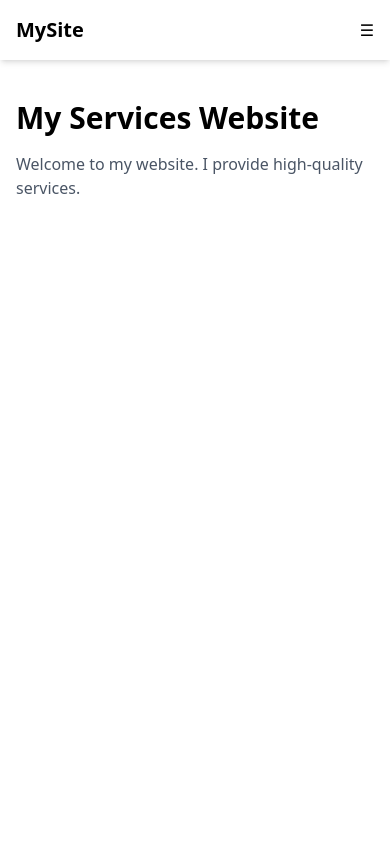
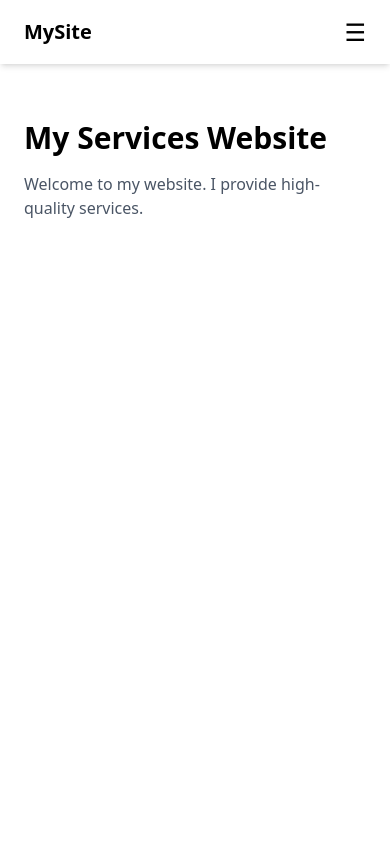
Before and after one commit to Awaisfareed1/bidingservices, a Next.js app: page / in a window 390 px wide. Shown: the top 844 px of the page. Built offline with nearby package versions, Linux system fonts and the light colour scheme.

Commit message:
updated layout search console and analytics

```diff
--- a/app/blog/page.tsx
+++ b/app/blog/page.tsx
@@ -10,7 +10,7 @@ export default async function BlogPage() {
   return (
     <main className="py-10">
       <Container>
-        <h1 className="text-3xl font-bold mb-8">Blog</h1>
+        <h1 className="text-3xl font-bold mb-8">Blogs</h1>
 
         {posts.length === 0 && (
           <p className="text-gray-500">No posts available</p>
--- a/app/components/Container.tsx
+++ b/app/components/Container.tsx
@@ -4,7 +4,7 @@ export default function Container({
   children: React.ReactNode;
 }) {
   return (
-    <div className="max-w-7xl mx-auto px-4 sm:px-6 lg:px-8">
+    <div className="xl:max-w-7xl lg:max-w-4xl md:max-w-2xl mx-auto md:px-4 md:py-4 py-4 px-6">
       {children}
     </div>
   );
--- a/app/components/Navbar.tsx
+++ b/app/components/Navbar.tsx
@@ -8,13 +8,13 @@ export default function Navbar() {
 
   return (
     <nav className="bg-white shadow-md">
-      <div className="max-w-7xl mx-auto px-4 py-4 flex justify-between items-center">
+      <div className="xl:max-w-7xl lg:max-w-4xl md:max-w-2xl mx-auto md:px-4 md:py-4 py-4 px-6 flex justify-between items-center">
 
         {/* Logo */}
         <h1 className="text-xl font-bold">MySite</h1>
 
         {/* Desktop Menu */}
-        <div className="hidden md:flex space-x-6">
+        <div className="hidden lg:flex space-x-6">
           <Link href="/">Home</Link>
           <Link href="/blog">Blogs</Link>
           <Link href="/about">About</Link>
@@ -24,7 +24,7 @@ export default function Navbar() {
 
         {/* Mobile Button */}
         <button
-          className="md:hidden"
+          className="lg:hidden text-2xl"
           onClick={() => setOpen(!open)}
         >
           ☰
@@ -32,15 +32,19 @@ export default function Navbar() {
       </div>
 
       {/* Mobile Menu */}
-      {open && (
-        <div className="md:hidden px-4 pb-4 space-y-2">
-          <Link href="/">Home</Link>
-          <Link href="/blog">Blogs</Link>
-          <Link href="/about">About</Link>
-          <Link href="/services">Services</Link>
-          <Link href="/contact">Contact</Link>
+      <div
+        className={`lg:hidden transition-all duration-300 overflow-hidden ${
+          open ? 'max-h-96' : 'max-h-0'
+        }`}
+      >
+        <div className="flex flex-col bg-white border-t">
+          <Link href="/" className="py-3 px-6 border-b">Home</Link>
+          <Link href="/blog" className="py-3 px-6 border-b">Blogs</Link>
+          <Link href="/about" className="py-3 px-6 border-b">About</Link>
+          <Link href="/services" className="py-3 px-6 border-b">Services</Link>
+          <Link href="/contact" className="py-3 px-6">Contact</Link>
         </div>
-      )}
+      </div>
     </nav>
   );
 }
--- a/app/layout.tsx
+++ b/app/layout.tsx
@@ -1,6 +1,7 @@
 import './globals.css';
 import Navbar from './components/Navbar';
 import Footer from './components/Footer';
+import Script from 'next/script';
 
 export default function RootLayout({
   children,
@@ -10,6 +11,22 @@ export default function RootLayout({
   return (
     <html lang="en">
       <body>
+
+        {/* ✅ Google Analytics */}
+        <Script
+          src="https://www.googletagmanager.com/gtag/js?id=G-7D6QXY2SW9"
+          strategy="afterInteractive"
+        />
+        <Script id="google-analytics" strategy="afterInteractive">
+          {`
+            window.dataLayer = window.dataLayer || [];
+            function gtag(){dataLayer.push(arguments);}
+            gtag('js', new Date());
+            gtag('config', 'G-7D6QXY2SW9');
+          `}
+        </Script>
+
+        {/* Layout */}
         <Navbar />
 
         <main className="min-h-screen">
@@ -17,6 +34,7 @@ export default function RootLayout({
         </main>
 
         <Footer />
+
       </body>
     </html>
   );
--- a/app/robots.ts
+++ b/app/robots.ts
@@ -6,6 +6,6 @@ export default function robots() {
         allow: '/',
       },
     ],
-    sitemap: 'http://localhost:3000/sitemap.xml',
+    sitemap: 'https://bidingservices.com/sitemap.xml',
   };
 }
--- a/app/sitemap.ts
+++ b/app/sitemap.ts
@@ -2,20 +2,18 @@ import { gql, GraphQLClient } from 'graphql-request';
 
 export default async function sitemap() {
   try {
-    const endpoint = process.env.NEXT_PUBLIC_WORDPRESS_API_URL;
-
-    if (!endpoint) {
-      console.warn('No WordPress API URL found');
-      return [];
-    }
+    const endpoint =
+      process.env.NEXT_PUBLIC_WORDPRESS_API_URL ||
+      'https://shop.bidingservices.com/graphql';
 
     const client = new GraphQLClient(endpoint);
 
     const query = gql`
       {
-        posts {
+        posts(first: 50) {
           nodes {
             slug
+            date
           }
         }
       }
@@ -26,23 +24,24 @@ export default async function sitemap() {
     const posts = data?.posts?.nodes || [];
 
     const baseUrl =
-      process.env.NEXT_PUBLIC_SITE_URL || 'https://bidingservices.com';
+      process.env.NEXT_PUBLIC_SITE_URL ||
+      'https://bidingservices.com';
 
-    const postUrls = posts.map((post: any) => ({
+    const urls = posts.map((post: any) => ({
       url: `${baseUrl}/blog/${post.slug}`,
-      lastModified: new Date(),
+      lastModified: post.date || new Date().toISOString(),
     }));
 
     return [
       {
         url: baseUrl,
-        lastModified: new Date(),
+        lastModified: new Date().toISOString(),
       },
       {
         url: `${baseUrl}/blog`,
-        lastModified: new Date(),
+        lastModified: new Date().toISOString(),
       },
-      ...postUrls,
+      ...urls,
     ];
   } catch (error) {
     console.error('Sitemap error:', error);
@@ -50,7 +49,7 @@ export default async function sitemap() {
     return [
       {
         url: 'https://bidingservices.com',
-        lastModified: new Date(),
+        lastModified: new Date().toISOString(),
       },
     ];
   }
```
